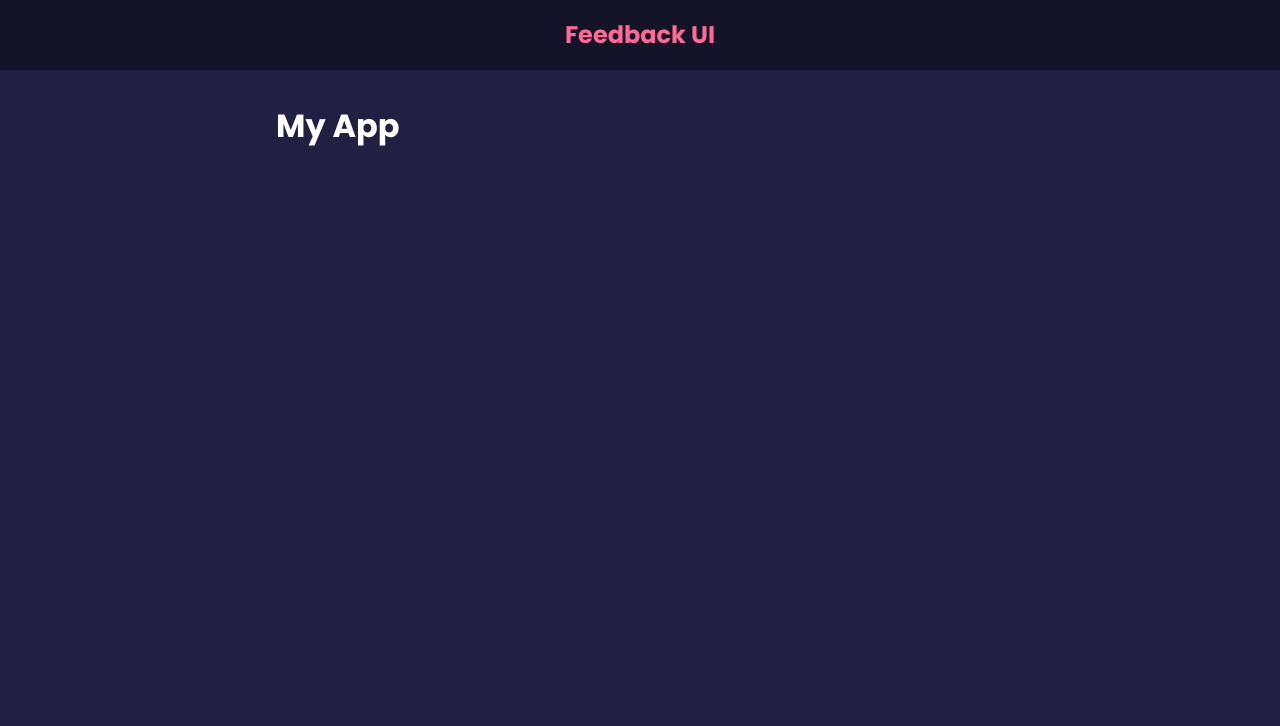
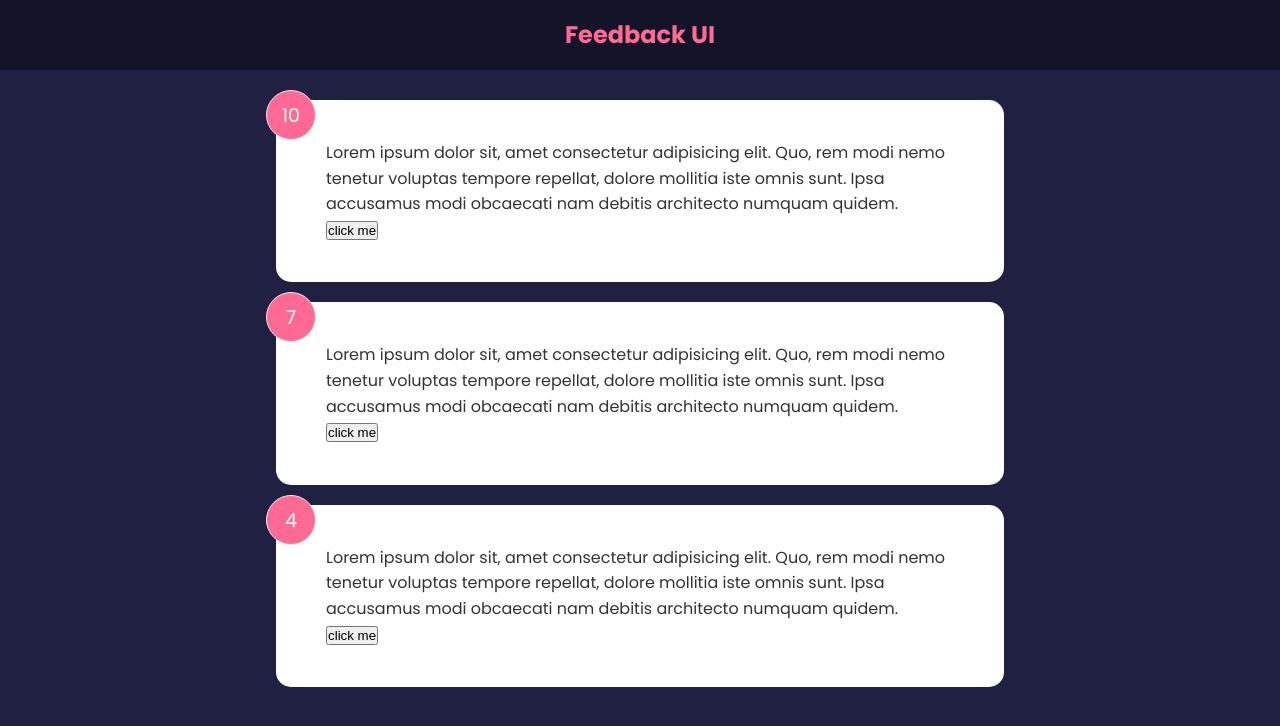
Before and after one commit to chriskorsak/feedback-app-udemy, a React (Create React App) app: page / in a window 1280 px wide. Shown: the top 726 px of the page. Built offline with nearby package versions, Linux system fonts and the light colour scheme.

Commit message:
import components, set feedback data as app level state.

```diff
--- a/src/App.js
+++ b/src/App.js
@@ -1,12 +1,16 @@
 import './App.css';
+import FeedbackList from './components/FeedbackList';
 import Header from './components/Header';
+import { useState } from 'react';
+import feedbackData from './data/feedbackData';
 
 function App() {
+  const [feedback, setFeedback] = useState(feedbackData);
   return (
     <>
       <Header />
       <div className="container">
-        <h1>My App</h1>
+        <FeedbackList feedback={feedback} />
       </div>
     </>
   );
```
